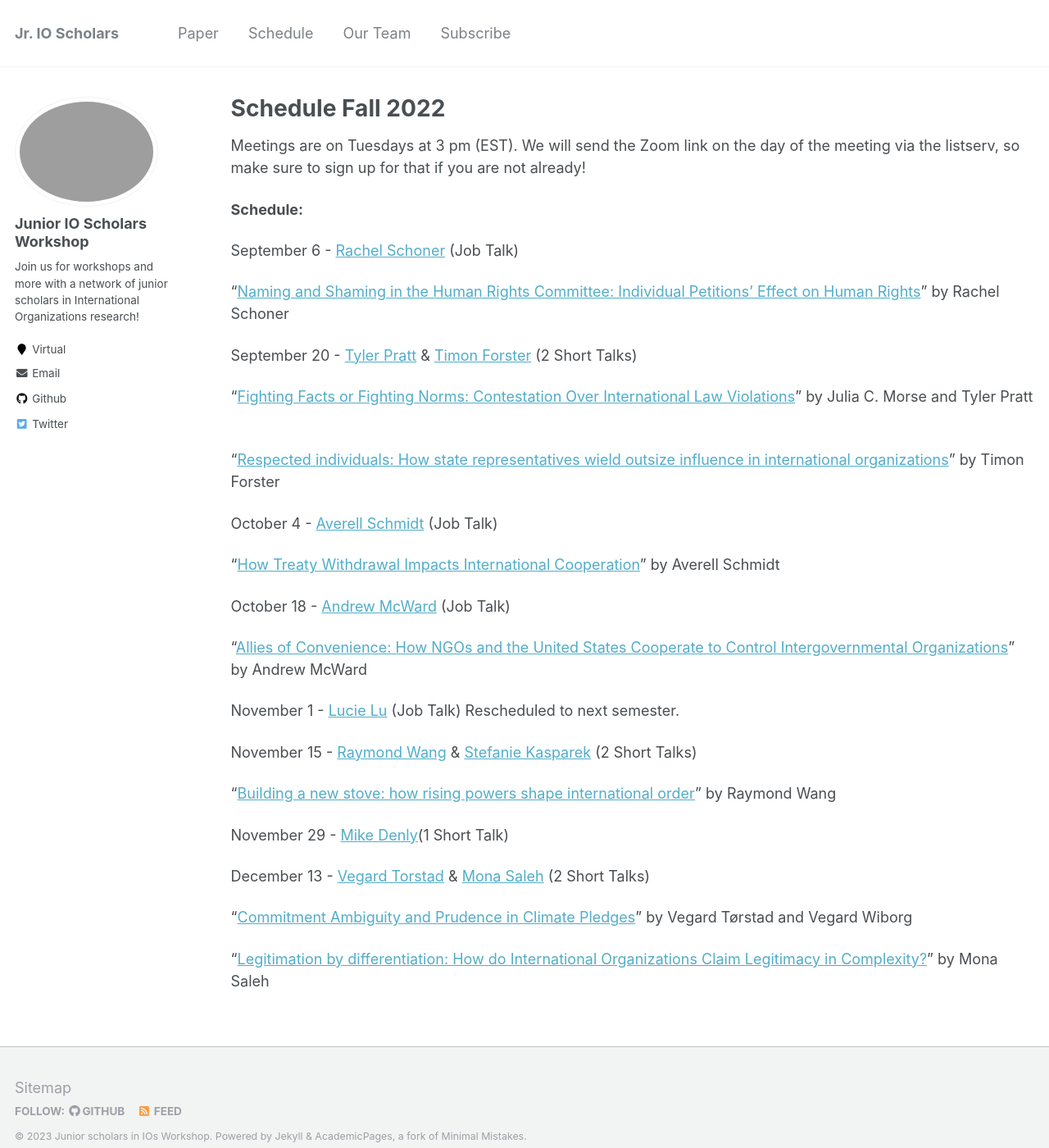
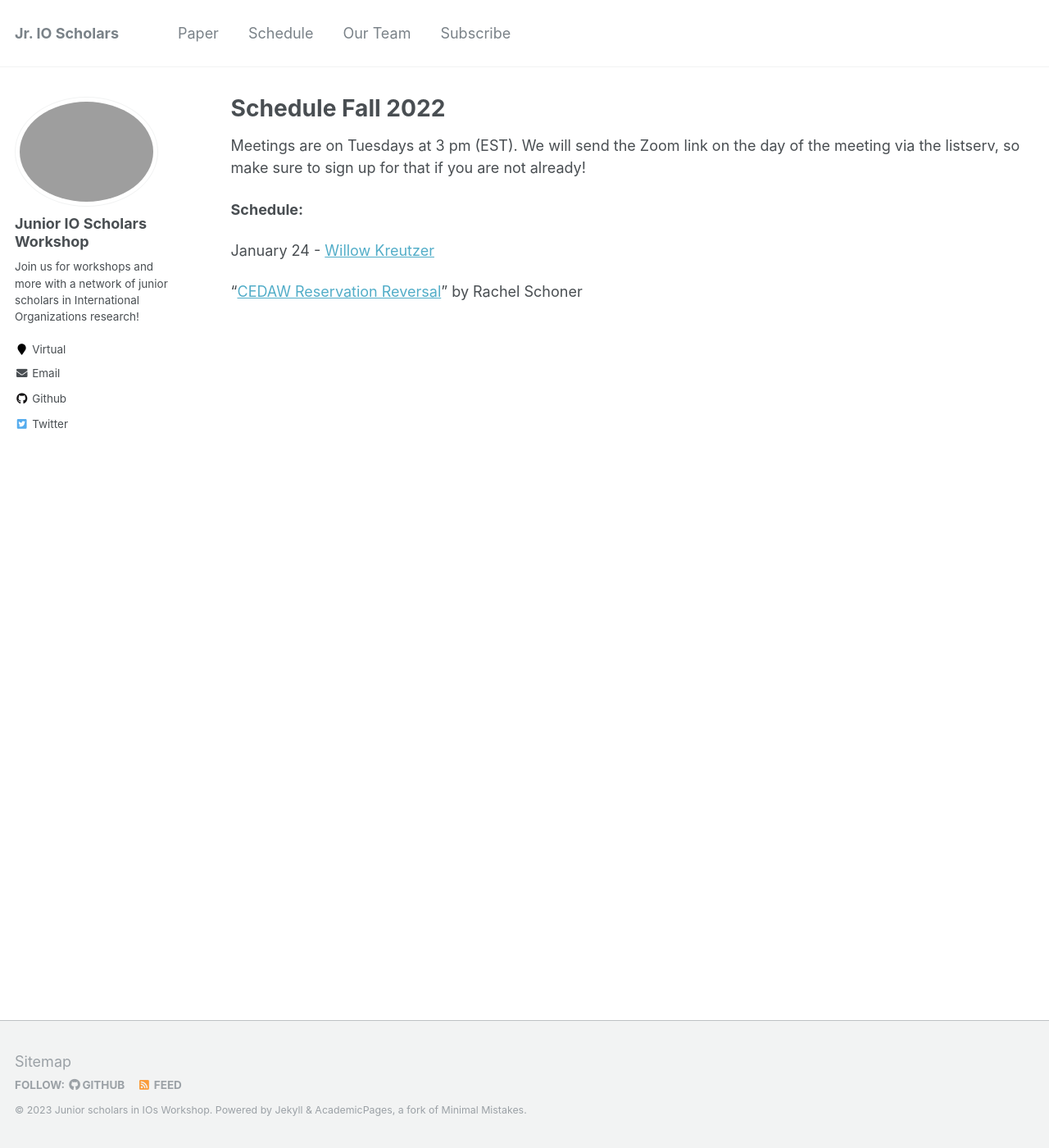
Before and after one commit to IO-workshop/IO-workshop.github.io, a Jekyll site: the page built from _pages/schedule.md, in a window 1280 px wide and 1400 px high. Shown: the whole window at 82% size. Built offline with Jekyll 4.4.1, drawn with Linux system fonts in a browser that asks for light colours.

Commit message:
update schedule and PDFs for Sp. 23

```diff
--- a/_pages/schedule.md
+++ b/_pages/schedule.md
@@ -8,7 +8,12 @@ Meetings are on Tuesdays at 3 pm (EST). We will send the Zoom link on the day of
 
 **Schedule:**
 
-September 6 - [Rachel Schoner](https://sites.google.com/view/racheljschoner/) (Job Talk)
+January 24 - [Willow Kreutzer](https://willowkreutzer.weebly.com/)
+
+"[CEDAW Reservation Reversal](https://io-workshop.github.io/files/CEDAW Reservations - Kreutzer Jr IO.pdf)" by Rachel Schoner
+&nbsp;
+
+<!--September 6 - [Rachel Schoner](https://sites.google.com/view/racheljschoner/) (Job Talk)
 
 "[Naming and Shaming in the Human Rights Committee: Individual Petitions’ Effect on Human Rights](https://io-workshop.github.io/files/Schoner_JMP.pdf)" by Rachel Schoner
 &nbsp;
@@ -47,7 +52,7 @@ December 13 - [Vegard Torstad](http://www.vegardtorstad.com/) & [Mona Saleh](htt
 &nbsp;
 
 "[Legitimation by differentiation: How do International Organizations Claim Legitimacy in Complexity?](https://io-workshop.github.io/files/Saleh_Mona_draft paper IO JS.pdf)" by Mona Saleh
-&nbsp;
+&nbsp; -->
 
 
 
```
Also changed, not shown: 8 other files.
